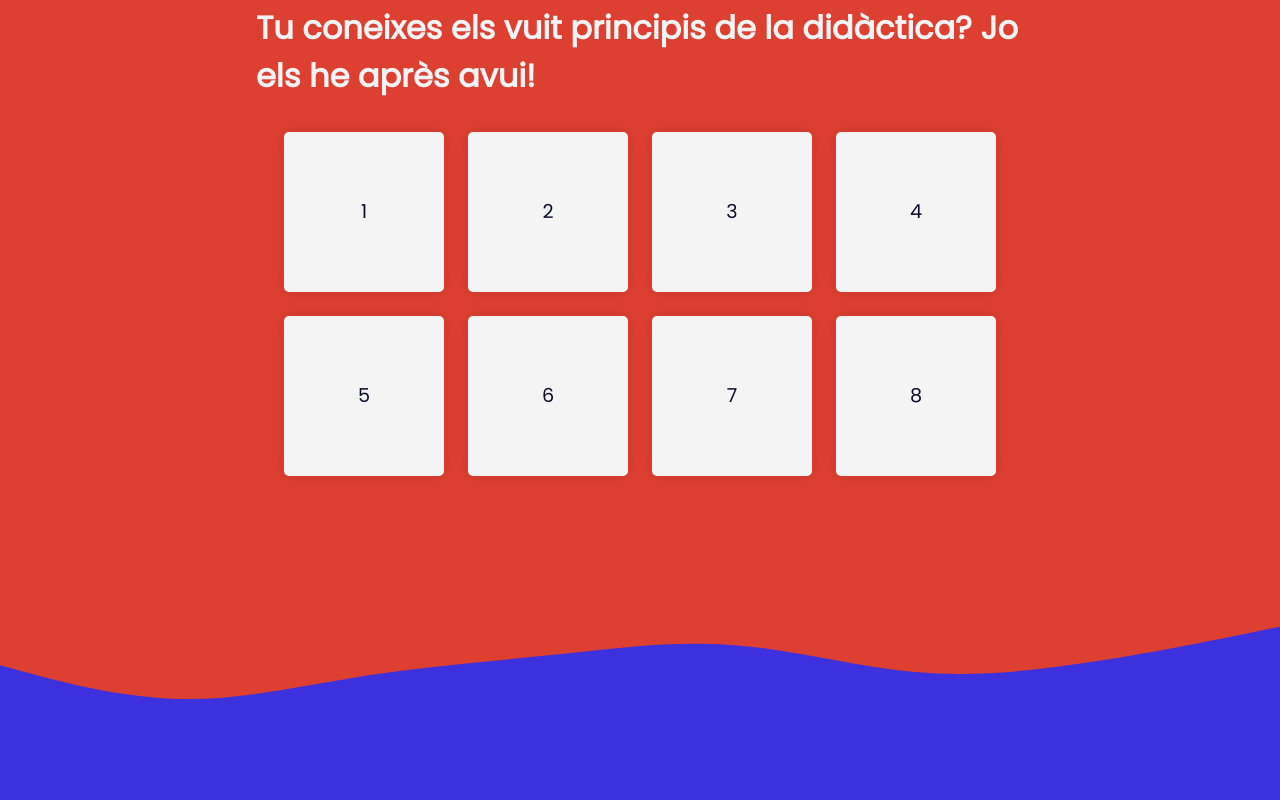
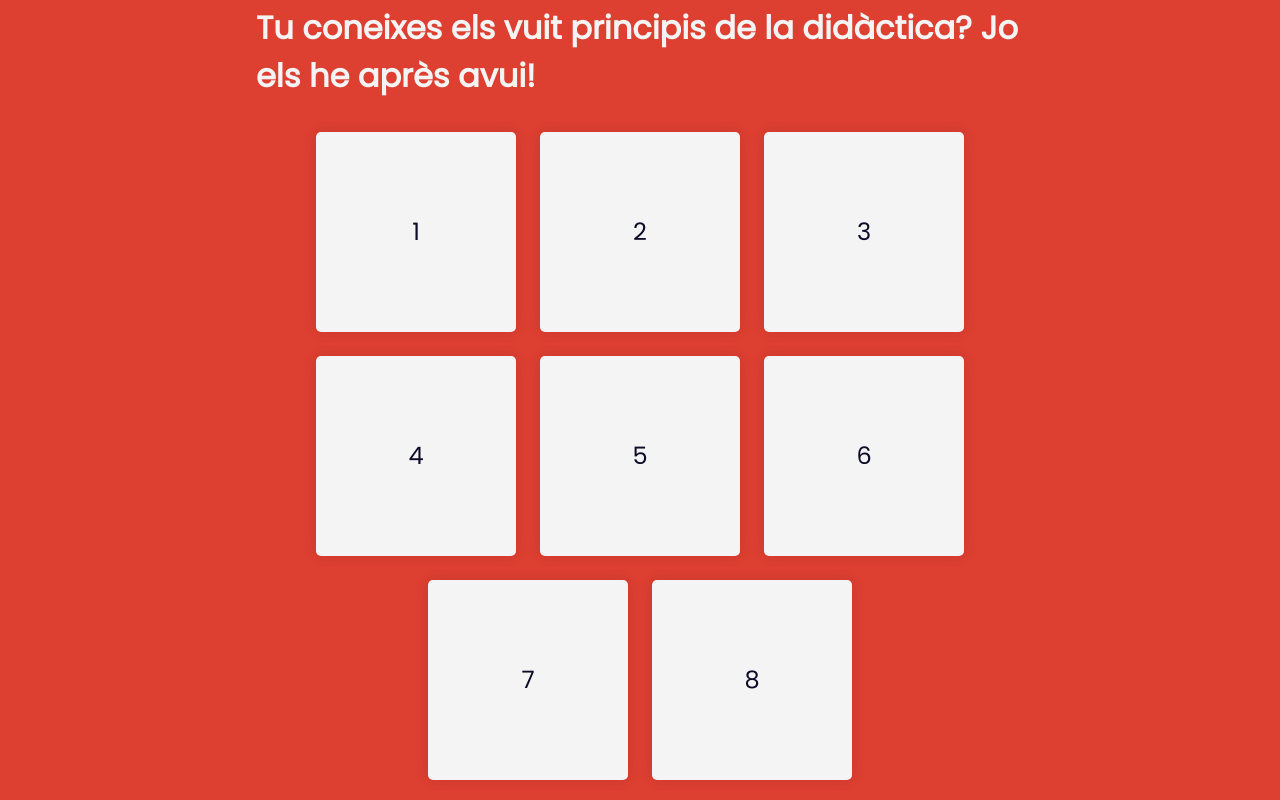
Before and after one commit to quecot/fpa, a React (Vite) app: page / in a window 1280 px wide. Shown: the part 1800-2600 px from the top of the page. Built offline with nearby package versions, Linux system fonts and the light colour scheme.

Commit message:
fix: card size

```diff
--- a/src/App.css
+++ b/src/App.css
@@ -78,8 +78,8 @@ section > p {
 
 .card-container {
   position: relative;
-  width: 20vh;
-  height: 20vh;
+  width: 25vh;
+  height: 25vh;
   cursor: pointer;
 }
 
@@ -89,7 +89,7 @@ section > p {
   height: 100%;
   transform-style: preserve-3d;
   transition: all 0.5s ease;
-  font-size: 1.2rem;
+  font-size: 1.5rem;
 }
 
 .card:hover {
```
